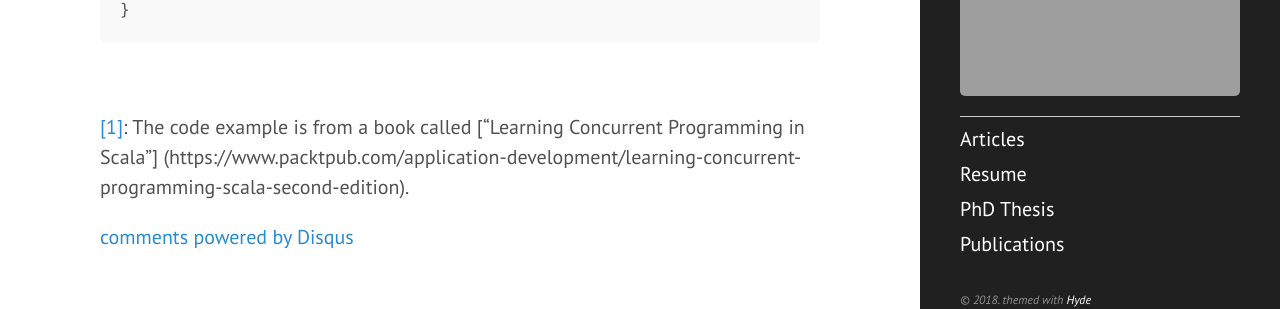
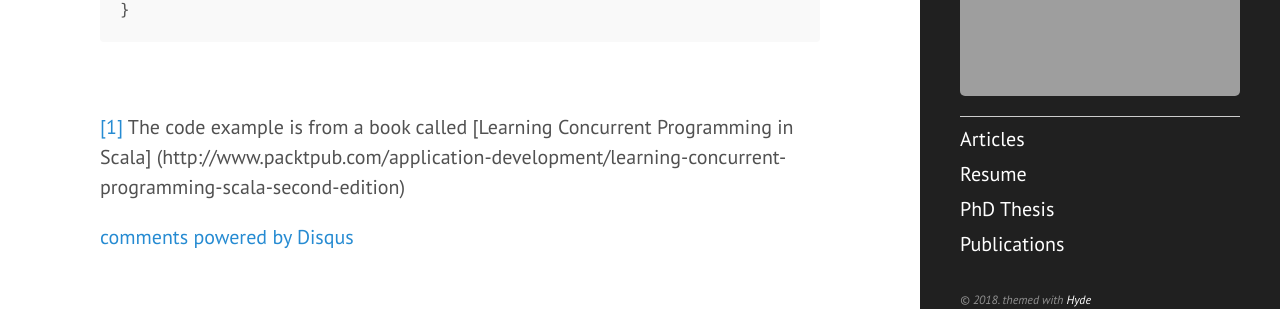
Before and after one commit to gassayy/gassa.github.io, a Jekyll site: the page built from _posts/2013-07-30-scala-future.md, in a window 1280 px wide and 900 px high, scrolled down 1821 px. Shown: the part 568-877 px from the top of the window. Built offline with Jekyll 4.4.1, drawn with Linux system fonts in a browser that asks for light colours; comment, search, counter and statistics services are not loaded; some of the changed lines change nothing that is shown.

Commit message:
Update 2013-07-30-scala-future.md

```diff
--- a/_posts/2013-07-30-scala-future.md
+++ b/_posts/2013-07-30-scala-future.md
@@ -77,4 +77,4 @@
 
 <br >
 
-<a name="footnote1">[1]</a>: The code example is from a book called ["Learning Concurrent Programming in Scala"] (https://www.packtpub.com/application-development/learning-concurrent-programming-scala-second-edition).
+<a name="footnote1">[1]</a> The code example is from a book called [Learning Concurrent Programming in Scala] (http://www.packtpub.com/application-development/learning-concurrent-programming-scala-second-edition)
```
